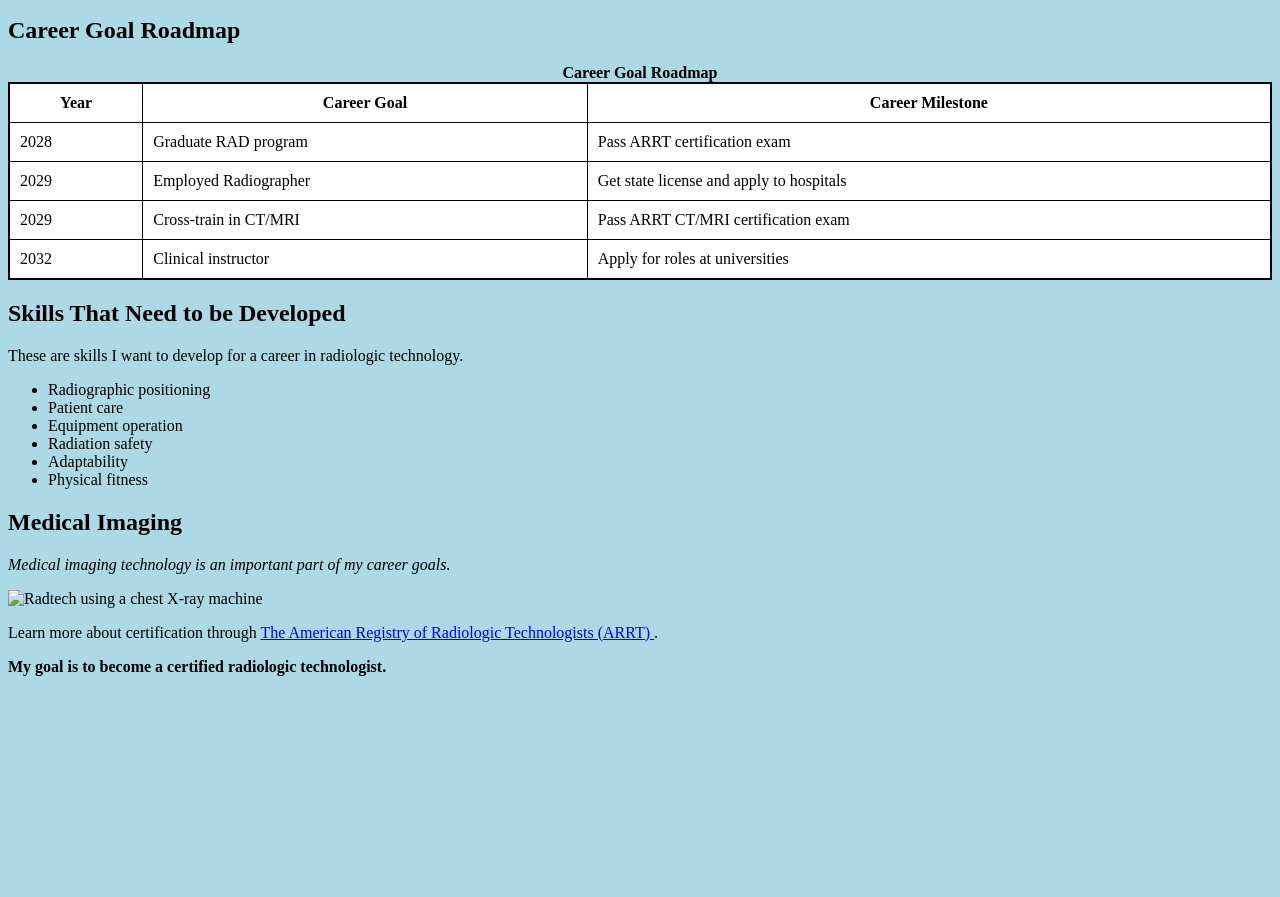
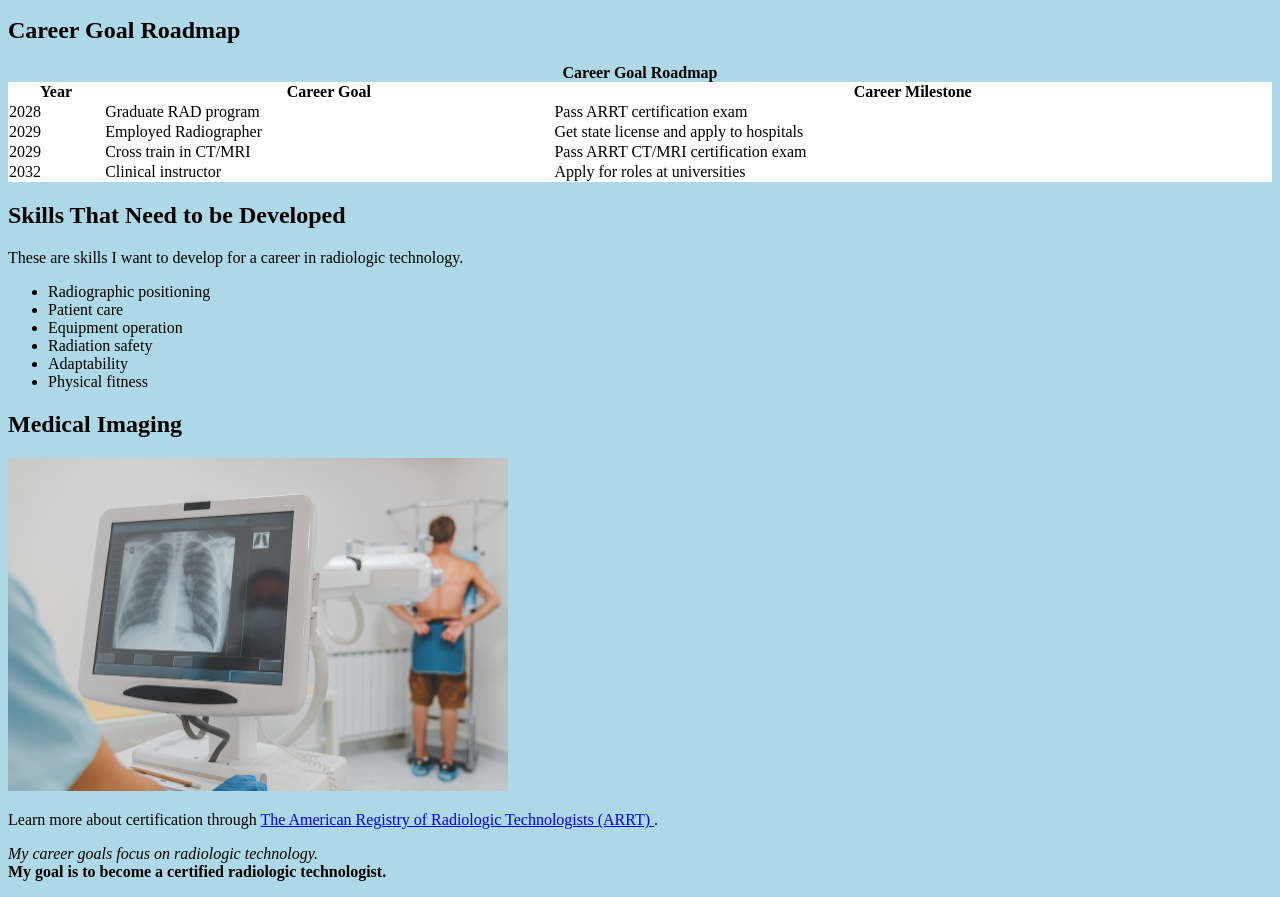
Before and after one commit to AvaMangler/homeworkpracticedraft.io, a plain HTML site: page index.html in a window 1280 px wide. Shown: the part 587-1484 px from the top of the page. Before the commit the page ends 1279 px from the top, so only its background shows below. Drawn offline with Linux system fonts and the light colour scheme.

Commit message:
Refactor career goal table and update image source

```diff
--- a/index.html
+++ b/index.html
@@ -50,38 +50,38 @@
 
     <h2>Career Goal Roadmap</h2>
 
-    <table style="background-color: white; border: 2px solid black; border-collapse: collapse; width: 100%;">
+    <table style="background-color: white; border-collapse: collapse; width: 100%;">
 
         <caption><strong>Career Goal Roadmap</strong></caption>
 
         <tr>
-            <th style="border: 1px solid black; padding: 10px;">Year</th>
-            <th style="border: 1px solid black; padding: 10px;">Career Goal</th>
-            <th style="border: 1px solid black; padding: 10px;">Career Milestone</th>
+            <th>Year</th>
+            <th>Career Goal</th>
+            <th>Career Milestone</th>
         </tr>
 
         <tr>
-            <td style="border: 1px solid black; padding: 10px;">2028</td>
-            <td style="border: 1px solid black; padding: 10px;">Graduate RAD program</td>
-            <td style="border: 1px solid black; padding: 10px;">Pass ARRT certification exam</td>
+            <td>2028</td>
+            <td>Graduate RAD program</td>
+            <td>Pass ARRT certification exam</td>
         </tr>
 
         <tr>
-            <td style="border: 1px solid black; padding: 10px;">2029</td>
-            <td style="border: 1px solid black; padding: 10px;">Employed Radiographer</td>
-            <td style="border: 1px solid black; padding: 10px;">Get state license and apply to hospitals</td>
+            <td>2029</td>
+            <td>Employed Radiographer</td>
+            <td>Get state license and apply to hospitals</td>
         </tr>
 
         <tr>
-            <td style="border: 1px solid black; padding: 10px;">2029</td>
-            <td style="border: 1px solid black; padding: 10px;">Cross-train in CT/MRI</td>
-            <td style="border: 1px solid black; padding: 10px;">Pass ARRT CT/MRI certification exam</td>
+            <td>2029</td>
+            <td>Cross train in CT/MRI</td>
+            <td>Pass ARRT CT/MRI certification exam</td>
         </tr>
 
         <tr>
-            <td style="border: 1px solid black; padding: 10px;">2032</td>
-            <td style="border: 1px solid black; padding: 10px;">Clinical instructor</td>
-            <td style="border: 1px solid black; padding: 10px;">Apply for roles at universities</td>
+            <td>2032</td>
+            <td>Clinical instructor</td>
+            <td>Apply for roles at universities</td>
         </tr>
 
     </table>
@@ -101,12 +101,8 @@
 
     <h2>Medical Imaging</h2>
 
-    <p>
-        <em>Medical imaging technology is an important part of my career goals.</em>
-    </p>
-
-    <img src="doctor-using-chest-x-ray-machine.jpg"
-         alt="Radtech using a chest X-ray machine"
+    <img src="RadTech-using-chest-x-ray-machine.jpg"
+         alt="RadTech using a chest X-ray machine"
          width="500">
 
     <p>
@@ -116,7 +112,11 @@
         </a>.
     </p>
 
-    <p><strong>My goal is to become a certified radiologic technologist.</strong></p>
+    <p>
+        <i>My career goals focus on radiologic technology.</i>
+        <br>
+        <strong>My goal is to become a certified radiologic technologist.</strong>
+    </p>
 
 </div>
 
```
